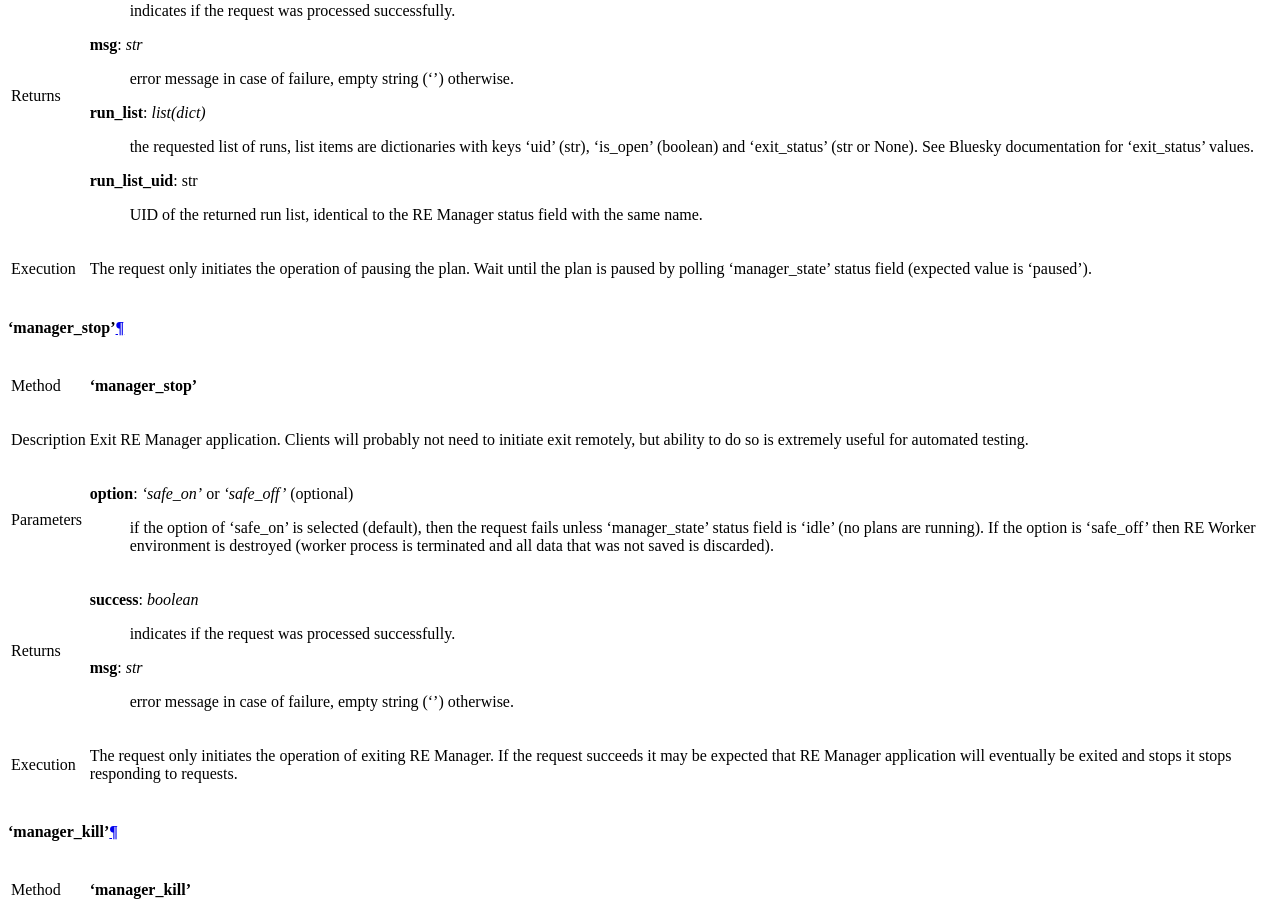
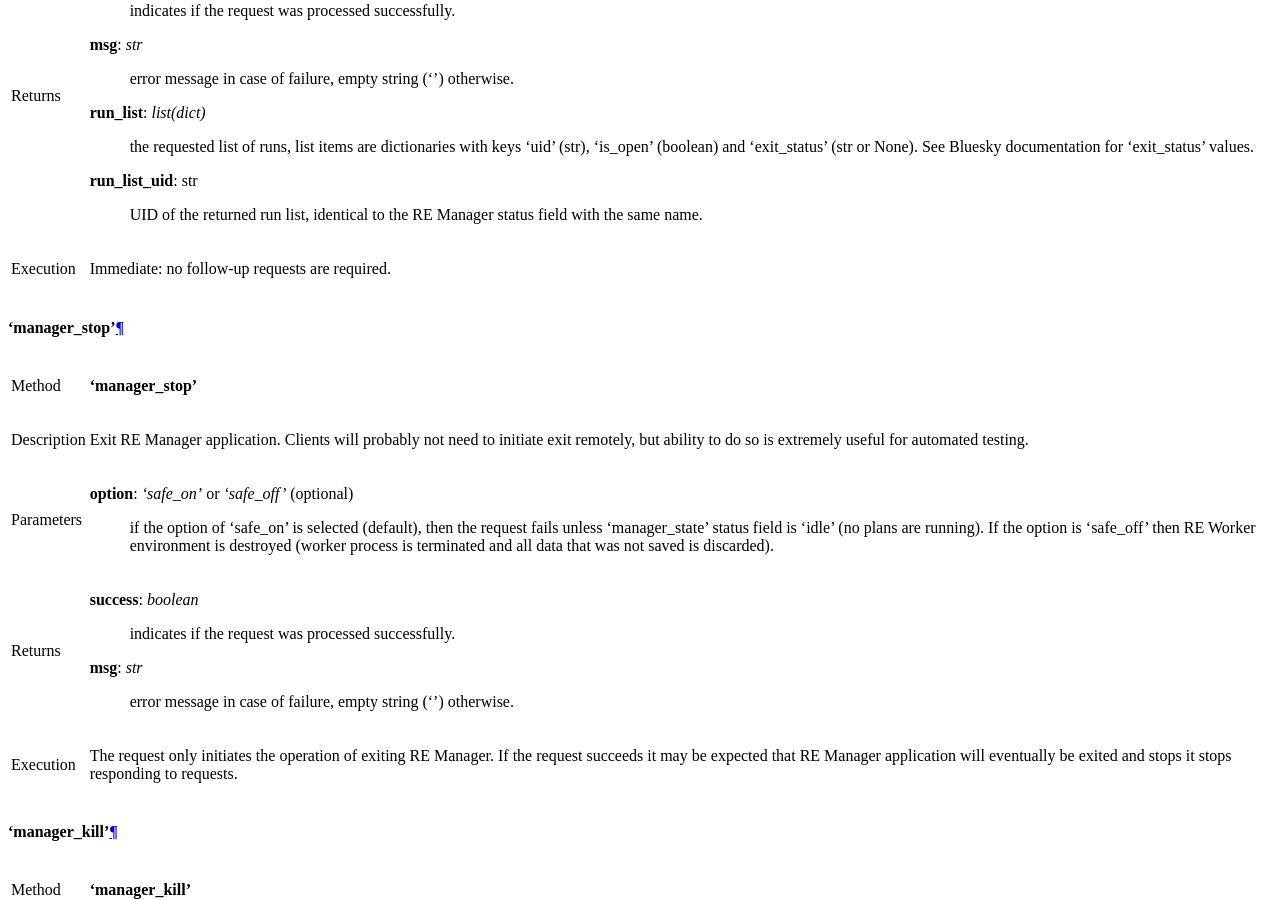
Before and after one commit to bluesky/bluesky-queueserver, a Sphinx documentation site: the page built from docs/source/re_manager_api.rst, in a window 1280 px wide and 900 px high, scrolled down 17035 px. Built offline with Sphinx 7.4.7 and the Read the Docs theme 2.0.0, drawn with Linux system fonts in a browser that asks for light colours.

Commit message:
DOC: fixed error in API documentation

```diff
--- a/docs/source/re_manager_api.rst
+++ b/docs/source/re_manager_api.rst
@@ -958,8 +958,7 @@ Returns       **success**: *boolean*
                   UID of the returned run list, identical to the RE Manager status field with
                   the same name.
 ------------  -----------------------------------------------------------------------------------------
-Execution     The request only initiates the operation of pausing the plan. Wait until the plan is
-              paused by polling 'manager_state' status field (expected value is 'paused').
+Execution     Immediate: no follow-up requests are required.
 ============  =========================================================================================
 
 
```
